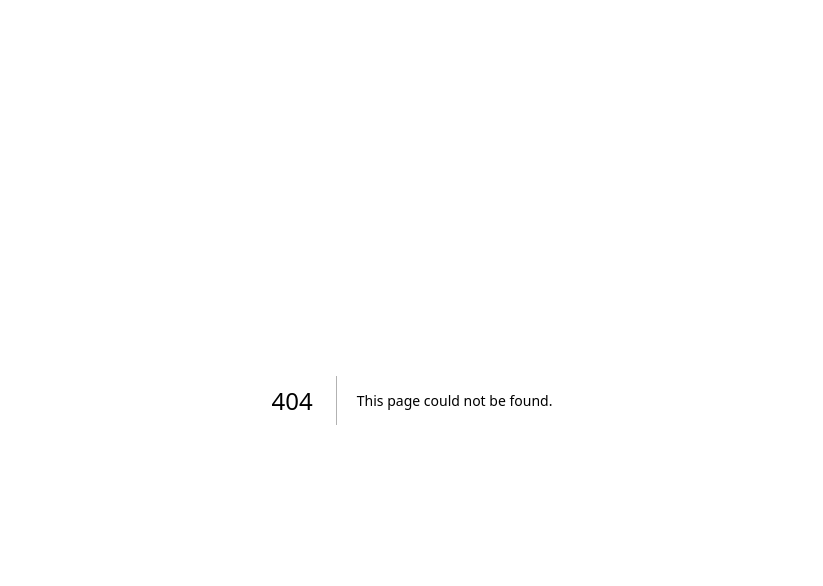
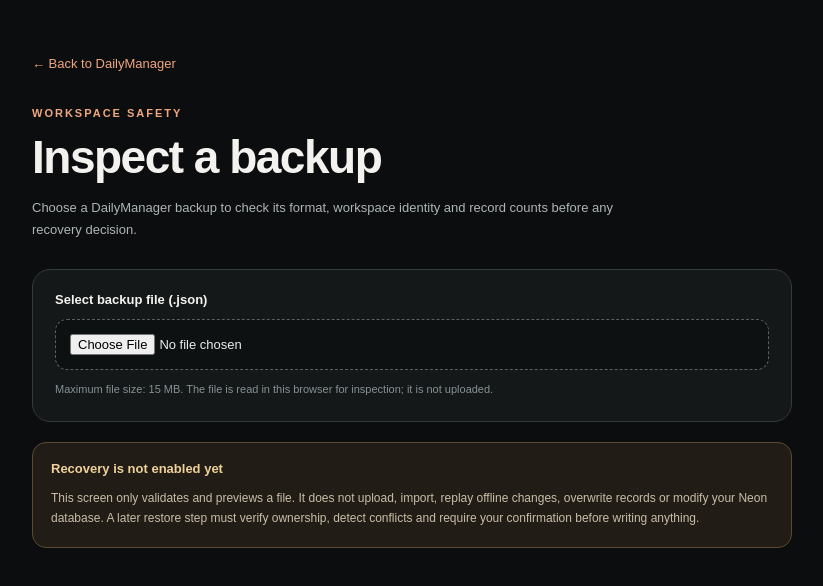
Before and after one commit to mrceogodwin/dailymanager, a Next.js app: page /restore in a window 1280 px wide. Before the commit this address had no page. Shown: the top 586 px of the page, without its empty margins (228-1051 px from the left). Built offline with nearby package versions, Linux system fonts and the light colour scheme.

Commit message:
Add safe backup inspection and preview page

```diff
--- /dev/null
+++ b/app/restore/page.jsx
@@ -0,0 +1,110 @@
+"use client";
+
+import { useMemo, useState } from "react";
+import Link from "next/link";
+
+const MAX_FILE_BYTES = 15 * 1024 * 1024;
+const COLLECTIONS = ["members", "projects", "tasks", "notes", "task_comments", "activity", "billing_payments"];
+
+function validateBackup(value) {
+  if (!value || typeof value !== "object" || Array.isArray(value)) throw new Error("The selected file is not a valid DailyManager backup.");
+  if (value.version !== 1) throw new Error("This backup version is not supported. Only version 1 can be previewed.");
+  if (value.format === "DailyManager workspace export") {
+    if (!value.workspace || typeof value.workspace !== "object" || !value.workspace.id) throw new Error("The workspace export is missing its workspace identity.");
+    const counts = {};
+    for (const key of COLLECTIONS) {
+      if (value[key] !== undefined && !Array.isArray(value[key])) throw new Error("The " + key.replaceAll("_", " ") + " section must be a list.");
+      counts[key] = Array.isArray(value[key]) ? value[key].length : 0;
+    }
+    return { kind: "Workspace export", workspaceName: value.workspace.name || "Unnamed workspace", workspaceId: String(value.workspace.id), timestamp: value.exported_at, counts, pending: 0, warning: "This file may contain historical workspace records and billing history. Preview only: nothing has been imported or changed." };
+  }
+  if (value.format === "DailyManager on-device backup") {
+    const snapshot = value.snapshot;
+    if (!snapshot || typeof snapshot !== "object" || Array.isArray(snapshot)) throw new Error("The device backup is missing its saved workspace snapshot.");
+    if (!snapshot.workspace || !snapshot.workspace.id) throw new Error("The saved snapshot has no workspace identity.");
+    const counts = {
+      members: Array.isArray(snapshot.members) ? snapshot.members.length : 0,
+      projects: Array.isArray(snapshot.projects) ? snapshot.projects.length : 0,
+      tasks: Array.isArray(snapshot.tasks) ? snapshot.tasks.length : 0,
+      notes: Array.isArray(snapshot.notes) ? snapshot.notes.length : 0,
+      task_comments: 0,
+      activity: 0,
+      billing_payments: 0
+    };
+    const pending = Array.isArray(value.pending_offline_changes) ? value.pending_offline_changes.length : 0;
+    if (value.pending_offline_changes !== undefined && !Array.isArray(value.pending_offline_changes)) throw new Error("Pending offline changes must be a list.");
+    return { kind: "On-device backup", workspaceName: snapshot.workspace.name || "Unnamed workspace", workspaceId: String(value.workspace_id || snapshot.workspace.id), timestamp: value.exported_at || value.saved_at, counts, pending, warning: pending ? "This backup contains queued offline changes. They are not replayed by this preview and must be reconciled carefully before any restore." : "This device snapshot is a local copy of workspace data. Preview only: nothing has been imported or changed." };
+  }
+  throw new Error("Unrecognized backup format. Choose a DailyManager workspace export or on-device backup.");
+}
+
+export default function RestorePreviewPage() {
+  const [fileName, setFileName] = useState("");
+  const [preview, setPreview] = useState(null);
+  const [error, setError] = useState("");
+  const [reading, setReading] = useState(false);
+
+  async function inspectFile(event) {
+    const file = event.target.files?.[0];
+    setPreview(null);
+    setError("");
+    setFileName(file?.name || "");
+    if (!file) return;
+    if (file.size > MAX_FILE_BYTES) {
+      setError("This file is larger than 15 MB. Choose a smaller backup file.");
+      return;
+    }
+    setReading(true);
+    try {
+      const parsed = JSON.parse(await file.text());
+      setPreview(validateBackup(parsed));
+    } catch (reason) {
+      setError(reason instanceof SyntaxError ? "The file is not valid JSON. It may be damaged or incomplete." : reason.message || "Could not inspect this backup.");
+    } finally {
+      setReading(false);
+    }
+  }
+
+  const totalRecords = useMemo(() => preview ? Object.values(preview.counts).reduce((sum, count) => sum + count, 0) : 0, [preview]);
+
+  return (
+    <main style={{minHeight:"100vh",background:"#0b0d0e",color:"#f4f2ef",padding:"clamp(20px,5vw,56px)",fontFamily:"Arial,sans-serif"}}>
+      <div style={{maxWidth:760,margin:"0 auto"}}>
+        <Link href="/" style={{color:"#f0a77f",textDecoration:"none",fontSize:13}}>← Back to DailyManager</Link>
+        <p style={{marginTop:36,fontSize:11,letterSpacing:2,color:"#f0a77f",fontWeight:800}}>WORKSPACE SAFETY</p>
+        <h1 style={{fontSize:"clamp(30px,6vw,46px)",letterSpacing:-1.5,margin:"8px 0 12px"}}>Inspect a backup</h1>
+        <p style={{color:"#aeb5b7",lineHeight:1.7,maxWidth:620}}>Choose a DailyManager backup to check its format, workspace identity and record counts before any recovery decision.</p>
+
+        <section style={{marginTop:28,padding:22,border:"1px solid #343a3d",borderRadius:18,background:"#141819"}}>
+          <label htmlFor="backup-file" style={{display:"block",fontSize:13,fontWeight:700,marginBottom:12}}>Select backup file (.json)</label>
+          <input id="backup-file" type="file" accept=".json,application/json" onChange={inspectFile} style={{display:"block",width:"100%",padding:14,border:"1px dashed #596164",borderRadius:12,background:"#0d1112",color:"#e9eded"}} />
+          <p style={{fontSize:11,color:"#879194",lineHeight:1.6,marginBottom:0}}>Maximum file size: 15 MB. The file is read in this browser for inspection; it is not uploaded.</p>
+        </section>
+
+        {reading && <p role="status" style={{marginTop:18,color:"#f0c49e"}}>Inspecting backup…</p>}
+        {error && <p role="alert" style={{marginTop:18,padding:14,borderRadius:10,border:"1px solid #75443d",background:"#2a1715",color:"#ffb5a6"}}>{error}</p>}
+
+        {preview && <section aria-live="polite" style={{marginTop:20,padding:22,border:"1px solid #3b5148",borderRadius:18,background:"#121a17"}}>
+          <div style={{display:"flex",justifyContent:"space-between",gap:12,flexWrap:"wrap",alignItems:"center"}}>
+            <span style={{fontSize:11,letterSpacing:1.2,color:"#9fe0b7",fontWeight:800}}>BACKUP VALIDATION PASSED</span>
+            <span style={{fontSize:11,color:"#aab4b0"}}>{preview.kind}</span>
+          </div>
+          <h2 style={{fontSize:23,margin:"14px 0 4px"}}>{preview.workspaceName}</h2>
+          <p style={{fontSize:11,color:"#aab4b0",overflowWrap:"anywhere",marginTop:4}}>Workspace ID: {preview.workspaceId}</p>
+          <p style={{fontSize:12,color:"#aab4b0"}}>File: {fileName}{preview.timestamp ? " · Exported: " + new Date(preview.timestamp).toLocaleString() : ""}</p>
+          <div style={{display:"grid",gridTemplateColumns:"repeat(auto-fit,minmax(135px,1fr))",gap:9,marginTop:20}}>
+            {Object.entries(preview.counts).filter(([,count])=>count>0).map(([key,count])=><div key={key} style={{padding:13,borderRadius:11,background:"#1b2420",border:"1px solid #34443c"}}><div style={{fontSize:22,fontWeight:800}}>{count}</div><div style={{fontSize:11,color:"#b3c1b9",marginTop:4,textTransform:"capitalize"}}>{key.replaceAll("_"," ")}</div></div>)}
+            <div style={{padding:13,borderRadius:11,background:"#1b2420",border:"1px solid #34443c"}}><div style={{fontSize:22,fontWeight:800}}>{totalRecords}</div><div style={{fontSize:11,color:"#b3c1b9",marginTop:4}}>Total listed records</div></div>
+            {preview.pending>0&&<div style={{padding:13,borderRadius:11,background:"#2b2417",border:"1px solid #6b5730"}}><div style={{fontSize:22,fontWeight:800,color:"#f1cf8c"}}>{preview.pending}</div><div style={{fontSize:11,color:"#d8c69e",marginTop:4}}>Pending offline changes</div></div>}
+          </div>
+          <p style={{fontSize:12,lineHeight:1.65,color:"#d4ddd7",marginTop:18}}>{preview.warning}</p>
+        </section>}
+
+        <section style={{marginTop:20,padding:18,border:"1px solid #5c4b31",borderRadius:14,background:"#211d16"}}>
+          <b style={{fontSize:13,color:"#f0d09b"}}>Recovery is not enabled yet</b>
+          <p style={{fontSize:12,color:"#c9bda7",lineHeight:1.7,marginBottom:0}}>This screen only validates and previews a file. It does not upload, import, replay offline changes, overwrite records or modify your Neon database. A later restore step must verify ownership, detect conflicts and require your confirmation before writing anything.</p>
+        </section>
+      </div>
+    </main>
+  );
+}
```
